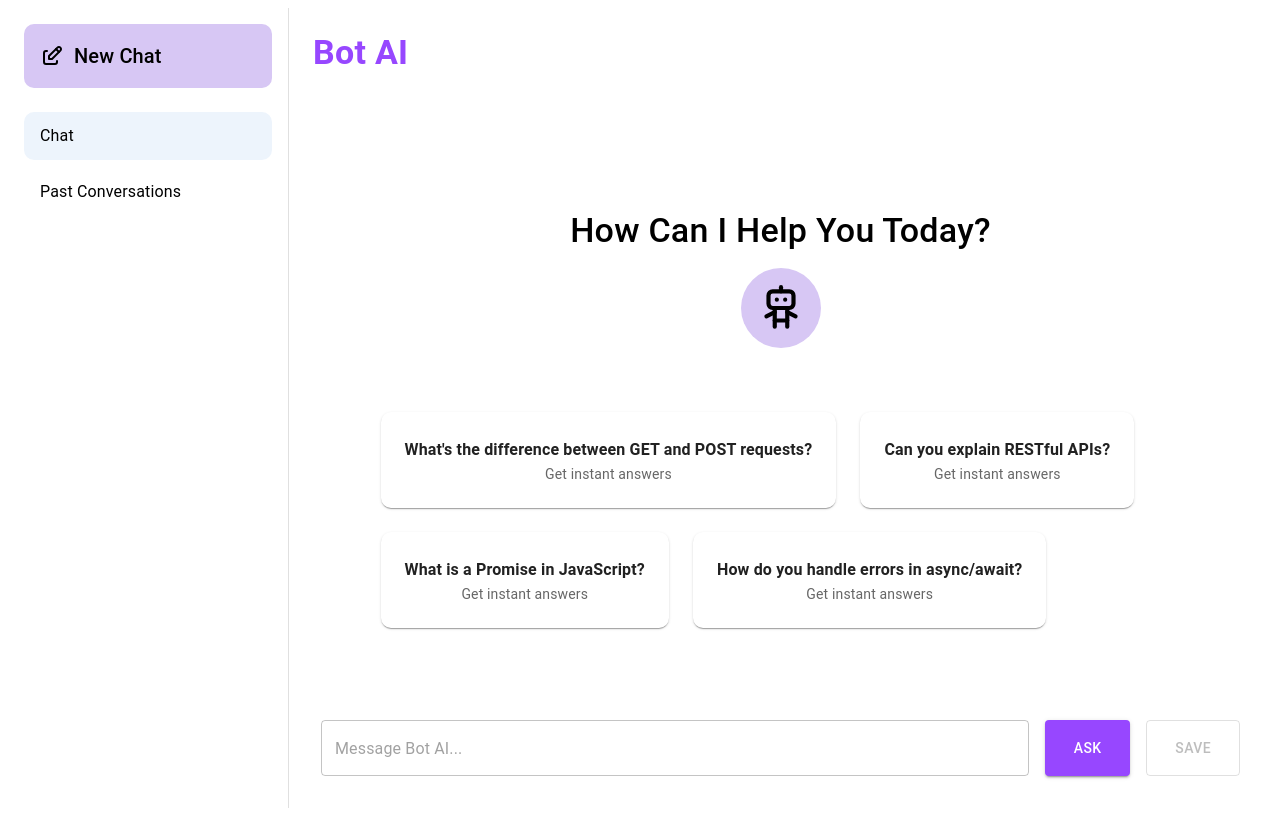
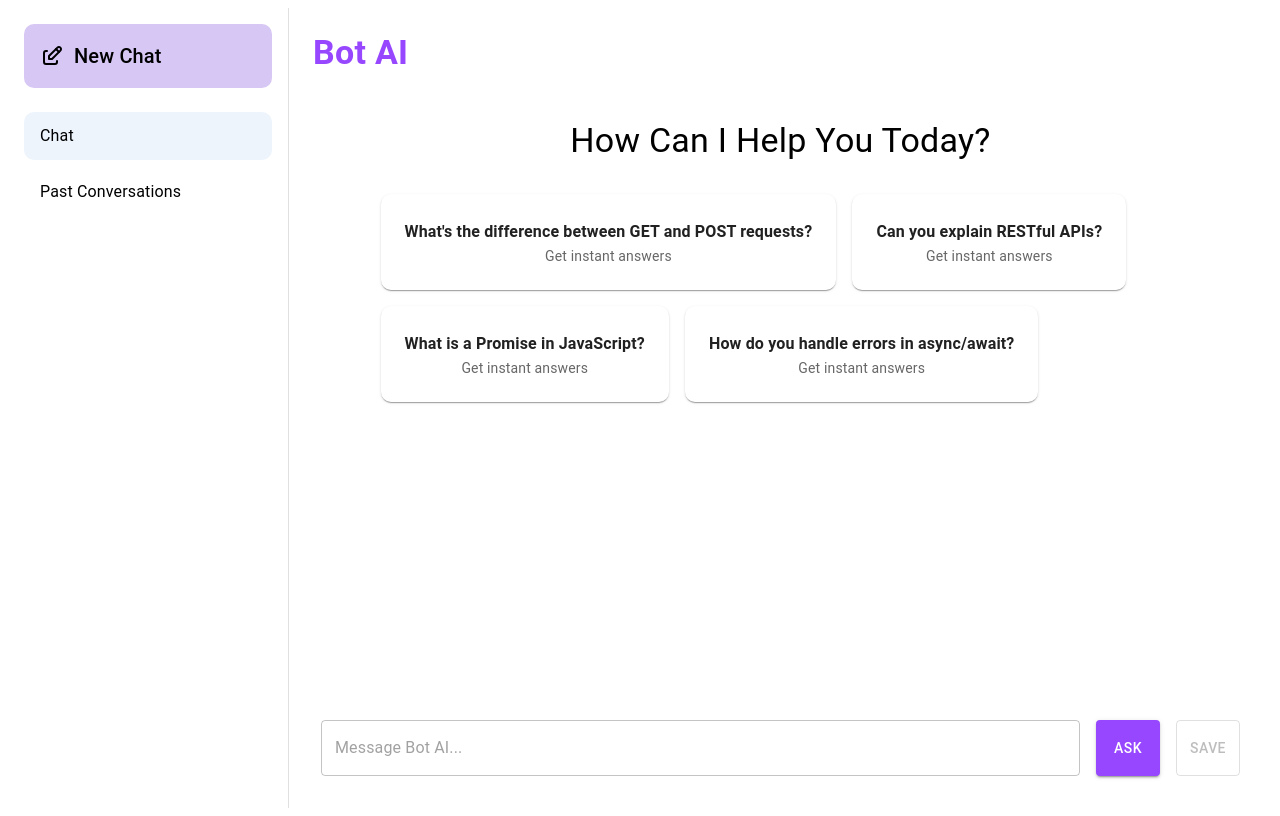
Before and after one commit to Rushikesh1Avachat/x_bot, a React (Create React App) app: page / in a window 1280 px wide. Built offline with nearby package versions, Linux system fonts and the light colour scheme.

Commit message:
pass red line test cases

```diff
--- a/src/App.js
+++ b/src/App.js
@@ -1,24 +1,26 @@
-import React, { useState } from "react";
-import { Routes, Route } from "react-router-dom";
-import Layout from "./components/Layout";
-import ChatPage from "./pages/ChatPage";
-import HistoryPage from "./pages/HistoryPage";
-import botData from "./api/data.json";
+import React, { useState } from 'react';
+import { BrowserRouter as Router, Routes, Route } from 'react-router-dom';
+import Layout from './components/Layout';
+import ChatPage from './pages/ChatPage';
+import HistoryPage from './pages/HistoryPage';
 
 function App() {
-  const [chatKey, setChatKey] = useState(0);
+  // Key to force a re-mount of ChatPage for a fresh state on New Chat
+  const [chatId, setChatId] = useState(Date.now());
 
-  // Requirement: Logic for "New Chat" button to reset the state
-  const startNewChat = () => setChatKey(prev => prev + 1);
+  const handleNewChat = () => {
+    setChatId(Date.now()); // Resets ChatPage state
+  };
 
   return (
-    <Routes>
-      <Route element={<Layout onNewChat={startNewChat} />}>
-        {/* The 'key' forces React to destroy and recreate the ChatPage for a New Chat */}
-        <Route path="/" element={<ChatPage key={chatKey} botData={botData} />} />
-        <Route path="/history" element={<HistoryPage />} />
-      </Route>
-    </Routes>
+
+      <Routes>
+        <Route path="/" element={<Layout onNewChat={handleNewChat} />}>
+          <Route index element={<ChatPage key={chatId} />} />
+          <Route path="history" element={<HistoryPage />} />
+        </Route>
+      </Routes>
+
   );
 }
 
--- a/src/components/Layout.jsx
+++ b/src/components/Layout.jsx
@@ -1,6 +1,6 @@
-import React from "react";
-import { Box, Typography, List, ListItem, ListItemButton, ListItemText } from "@mui/material";
-import { Outlet, useNavigate, useLocation } from "react-router-dom";
+import React from 'react';
+import { Box, Typography,  List, ListItem, ListItemButton, ListItemText } from '@mui/material';
+import { Outlet, useNavigate, useLocation } from 'react-router-dom';
 import { TbEdit } from "react-icons/tb";
 
 const Layout = ({ onNewChat }) => {
@@ -9,9 +9,12 @@ const Layout = ({ onNewChat }) => {
 
   return (
     <Box sx={{ display: 'flex', height: '100vh', bgcolor: 'white' }}>
-      {/* Sidebar - Matches image_24907e.png */}
+      {/* Sidebar Navigation */}
       <Box sx={{ width: 280, borderRight: '1px solid #E0E0E0', display: 'flex', flexDirection: 'column' }}>
-        <Box sx={{ p: 2, bgcolor: '#D7C7F4', m: 2, borderRadius: '10px', display: 'flex', alignItems: 'center', cursor: 'pointer' }} onClick={() => { onNewChat(); navigate("/"); }}>
+        <Box
+          sx={{ p: 2, bgcolor: '#D7C7F4', m: 2, borderRadius: '10px', display: 'flex', alignItems: 'center', cursor: 'pointer' }}
+          onClick={() => { onNewChat(); navigate("/"); }}
+        >
           <TbEdit size={24} style={{ marginRight: 10 }} />
           <Typography variant="h6">New Chat</Typography>
         </Box>
@@ -29,7 +32,7 @@ const Layout = ({ onNewChat }) => {
           <ListItem disablePadding>
             <ListItemButton
               selected={location.pathname === "/history"}
-              onClick={() => navigate("/history")}
+              onClick={() => navigate("/history")} // Requirement 4
               sx={{ borderRadius: '10px' }}
             >
               <ListItemText primary="Past Conversations" />
@@ -40,7 +43,10 @@ const Layout = ({ onNewChat }) => {
 
       {/* Main Content Area */}
       <Box sx={{ flexGrow: 1, display: 'flex', flexDirection: 'column' }}>
-        <Typography variant="h4" sx={{ p: 3, color: '#9747FF', fontWeight: 'bold' }}>Bot AI</Typography>
+        {/* Requirement 5: Bot AI Header */}
+        <Typography variant="h4" sx={{ p: 3, color: '#9747FF', fontWeight: 'bold' }}>
+          Bot AI
+        </Typography>
         <Box sx={{ flexGrow: 1, overflow: 'hidden' }}>
           <Outlet />
         </Box>
--- a/src/pages/ChatPage.jsx
+++ b/src/pages/ChatPage.jsx
@@ -1,58 +1,91 @@
-import React, { useState, useEffect, useRef } from 'react';
-import { Box, TextField, Button, Typography, Grid, Paper, Avatar } from '@mui/material';
-import ChatBubble from '../components/ChatBubble';
-import FeedbackModal from '../components/FeedbackModal';
-import { TbRobot } from "react-icons/tb";
+import React, { useState, useEffect, useRef } from "react";
+import { Box, TextField, Button, Typography, Grid, Paper } from "@mui/material";
+import ChatBubble from "../components/ChatBubble";
+import FeedbackModal from "../components/FeedbackModal";
 
-const ChatPage = ({ botData = [] }) => {
-  const [input, setInput] = useState('');
+const ChatPage = () => {
+  const [botData, setBotData] = useState([]); // All 54 questions
   const [messages, setMessages] = useState([]);
+  const [input, setInput] = useState("");
   const [openModal, setOpenModal] = useState(false);
   const bottomRef = useRef(null);
 
+  // 1. Fetch all 54 questions at once on mount
   useEffect(() => {
-    bottomRef.current?.scrollIntoView({ behavior: 'smooth' });
+    const fetchData = async () => {
+      try {
+        const response = await fetch("/api/data.json");
+        const data = await response.json();
+        setBotData(data);
+      } catch (err) {
+        console.error("Failed to load bot data", err);
+      }
+    };
+    fetchData();
+  }, []);
+
+  useEffect(() => {
+    bottomRef.current?.scrollIntoView({ behavior: "smooth" });
   }, [messages]);
 
   const handleAsk = (queryText) => {
-    const query = typeof queryText === 'string' ? queryText : input;
+    const query = typeof queryText === "string" ? queryText : input;
     if (!query.trim()) return;
 
-    const userMsg = { role: 'You', text: query, time: new Date().toLocaleTimeString([], { hour: '2-digit', minute: '2-digit' }) };
+    const userMsg = {
+      role: "You",
+      text: query,
+      time: new Date().toLocaleTimeString([], { hour: "2-digit", minute: "2-digit" }),
+    };
+
+    // Match query against the 54 dynamic questions
     const cleanInput = query.toLowerCase().trim().replace(/\?$/, "");
-    const foundMatch = botData.find(item => item.question.toLowerCase().trim().replace(/\?$/, "") === cleanInput);
+    const foundMatch = botData.find(
+      (item) => item.question.toLowerCase().trim().replace(/\?$/, "") === cleanInput
+    );
 
     const botMsg = {
-      role: 'Soul AI',
-      text: foundMatch ? foundMatch.response : "Sorry, Did not understand your query!",
-      time: new Date().toLocaleTimeString([], { hour: '2-digit', minute: '2-digit' })
+      role: "Soul AI",
+      text: foundMatch ? foundMatch.response : "I'm sorry, I don't have an answer for that yet.",
+      time: new Date().toLocaleTimeString([], { hour: "2-digit", minute: "2-digit" }),
     };
 
     setMessages((prev) => [...prev, userMsg, botMsg]);
-    setInput('');
+    setInput("");
   };
 
+  // 2. Logic to Save Data + Open Feedback Modal
   const handleSaveToHistory = (feedbackData) => {
     const history = JSON.parse(localStorage.getItem("soul_history") || "[]");
-    history.push({ id: Date.now(), chat: messages, rating: feedbackData.rating, feedback: feedbackData.text, date: new Date().toLocaleDateString() });
-    localStorage.setItem("soul_history", JSON.stringify(history));
-    setMessages([]);
+
+    const newSession = {
+      id: Date.now(),
+      chat: messages,
+      rating: feedbackData.rating,
+      feedback: feedbackData.text,
+      date: new Date().toLocaleDateString(),
+    };
+
+    localStorage.setItem("soul_history", JSON.stringify([...history, newSession]));
+    setMessages([]); // Clear chat for new session
     setOpenModal(false);
   };
 
   return (
-    <Box sx={{ display: 'flex', flexDirection: 'column', height: '100%', bgcolor: 'white' }}>
-      <Box sx={{ flexGrow: 1, overflowY: 'auto', p: 4 }}>
+    <Box sx={{ display: "flex", flexDirection: "column", height: "100vh" }}>
+      <Box sx={{ flexGrow: 1, overflowY: "auto", p: 4 }}>
         {messages.length === 0 ? (
-          <Box sx={{ maxWidth: 800, mx: 'auto', textAlign: 'center', mt: 10 }}>
-            <Typography variant="h4" sx={{ mb: 2, fontWeight: 500 }}>How Can I Help You Today?</Typography>
-            <Avatar sx={{ width: 80, height: 80, mx: 'auto', bgcolor: '#D7C7F4', mb: 8 }}>
-               <TbRobot size={50} color="black" />
-            </Avatar>
-            <Grid container spacing={3}>
-              {botData.slice(0, 4).map((item, idx) => (
-                <Grid item xs={12} sm={6} key={idx}>
-                  <Paper elevation={1} onClick={() => handleAsk(item.question)} sx={{ p: 3, cursor: 'pointer', borderRadius: '10px', '&:hover': { bgcolor: '#F5F5F5' } }}>
+          /* Suggestion Logic: Show first 4 questions as cards */
+          <Box sx={{ maxWidth: 800, mx: "auto", textAlign: "center", mt: 10 }}>
+            <Typography variant="h4" sx={{ mb: 4 }}>How Can I Help You Today?</Typography>
+            <Grid container spacing={2}>
+              {botData.slice(0, 4).map((item) => (
+                <Grid item xs={12} sm={6} key={item.id}>
+                  <Paper
+                    elevation={1}
+                    onClick={() => handleAsk(item.question)}
+                    sx={{ p: 3, cursor: "pointer", borderRadius: "10px", "&:hover": { bgcolor: "#f5f5f5" } }}
+                  >
                     <Typography variant="subtitle1" fontWeight="bold">{item.question}</Typography>
                     <Typography variant="body2" color="textSecondary">Get instant answers</Typography>
                   </Paper>
@@ -61,20 +94,26 @@ const ChatPage = ({ botData = [] }) => {
             </Grid>
           </Box>
         ) : (
-          <Box sx={{ maxWidth: 1000, mx: 'auto' }}>
+          <Box sx={{ maxWidth: 1000, mx: "auto" }}>
             {messages.map((msg, i) => (
-              <ChatBubble key={i} message={msg} onFeedback={() => {}} />
+              <ChatBubble key={i} message={msg} onFeedback={() => setOpenModal(true)} />
             ))}
           </Box>
         )}
         <div ref={bottomRef} />
       </Box>
 
-      {/* Input Section - Specific Button Colors from Image */}
-      <Box component="form" onSubmit={(e) => { e.preventDefault(); handleAsk(); }} sx={{ p: 4, display: 'flex', gap: 2 }}>
-        <TextField fullWidth value={input} onChange={(e) => setInput(e.target.value)} placeholder="Message Bot AI..." variant="outlined" />
-        <Button type="submit" variant="contained" sx={{ bgcolor: '#9747FF', '&:hover': { bgcolor: '#7E36D9' }, px: 4 }}>Ask</Button>
-        <Button type="button" variant="outlined" onClick={() => setOpenModal(true)} disabled={messages.length === 0} sx={{ borderColor: '#9747FF', color: '#9747FF', px: 4 }}>Save</Button>
+      {/* Input Section */}
+      <Box component="form" onSubmit={(e) => { e.preventDefault(); handleAsk(); }} sx={{ p: 4, display: "flex", gap: 2 }}>
+        <TextField fullWidth value={input} onChange={(e) => setInput(e.target.value)} placeholder="Message Bot AI..." />
+        <Button type="submit" variant="contained" sx={{ bgcolor: "#9747FF" }}>Ask</Button>
+        <Button
+           variant="outlined"
+           onClick={() => setOpenModal(true)}
+           disabled={messages.length === 0}
+        >
+          Save
+        </Button>
       </Box>
 
       <FeedbackModal open={openModal} onClose={() => setOpenModal(false)} onSubmit={handleSaveToHistory} />
```
Also changed, not shown: src/pages/HistoryPage.jsx (+13 -48 lines).
